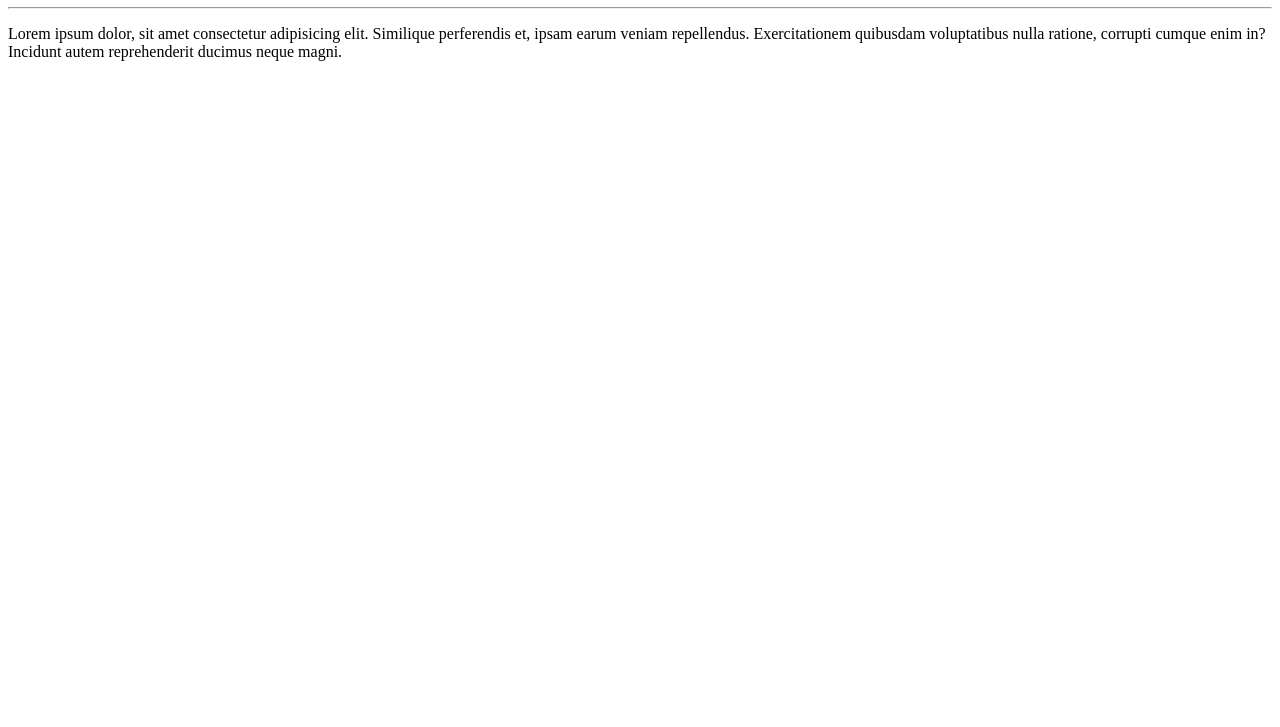
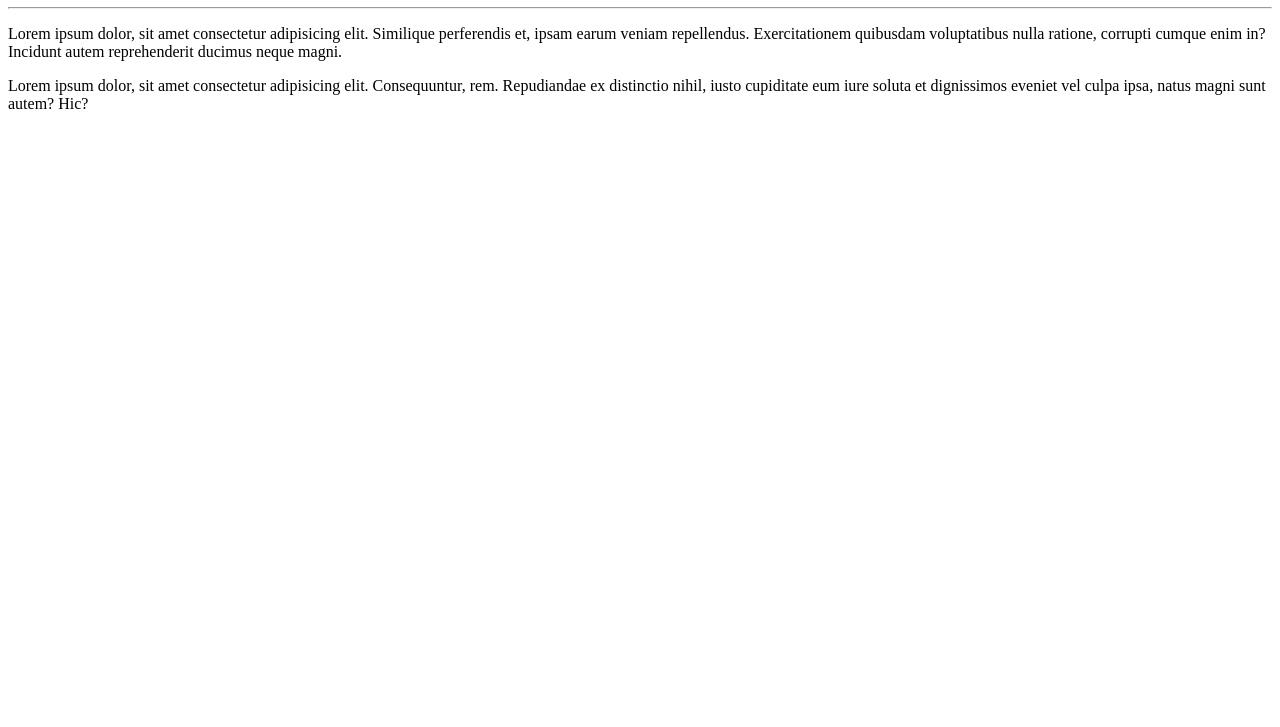
Before and after one commit to JadirSilva/Ola-Mundo, a plain HTML site: page site-exemplo/index.html in a window 1280 px wide. Shown: the part 73-800 px from the top of the page. Drawn offline with Linux system fonts and the light colour scheme.

Commit message:
Adicionei um parágrafo

```diff
--- a/site-exemplo/index.html
+++ b/site-exemplo/index.html
@@ -9,5 +9,6 @@
     <h1>Olá, Mundo!</h1>
     <hr>
     <p>Lorem ipsum dolor, sit amet consectetur adipisicing elit. Similique perferendis et, ipsam earum veniam repellendus. Exercitationem quibusdam voluptatibus nulla ratione, corrupti cumque enim in? Incidunt autem reprehenderit ducimus neque magni.</p>
+    <p>Lorem ipsum dolor, sit amet consectetur adipisicing elit. Consequuntur, rem. Repudiandae ex distinctio nihil, iusto cupiditate eum iure soluta et dignissimos eveniet vel culpa ipsa, natus magni sunt autem? Hic?</p>
 </body>
 </html>
```
